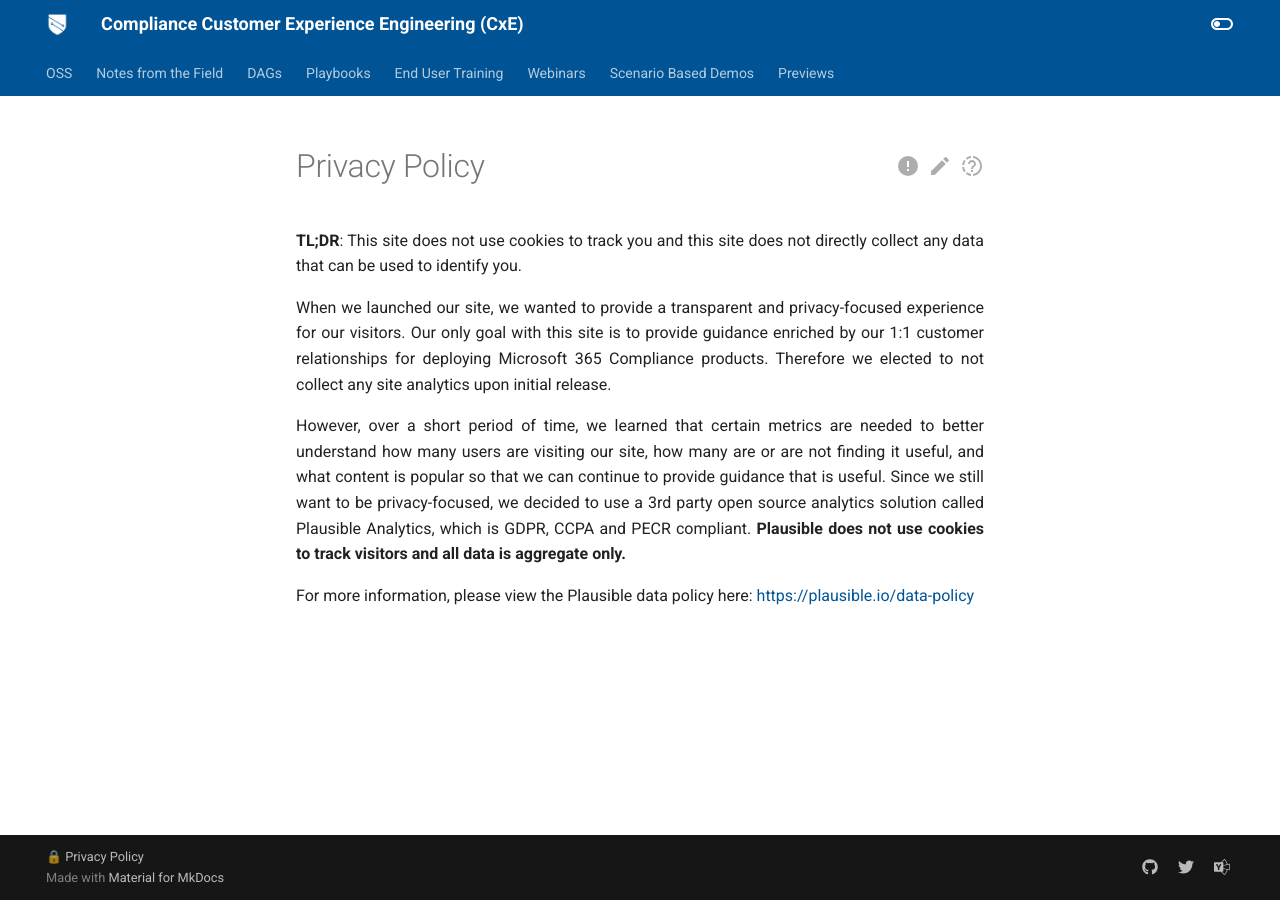
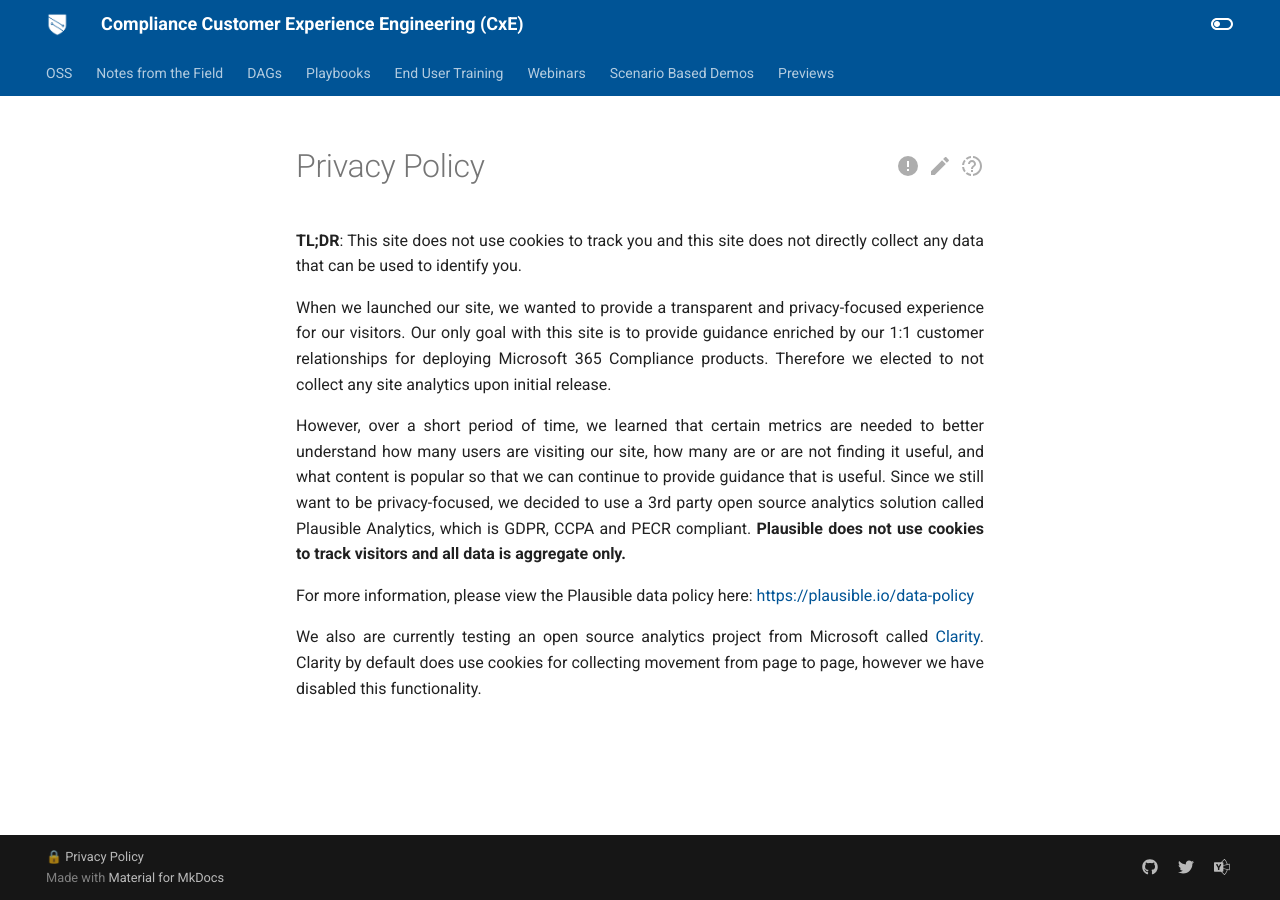
Before and after one commit to microsoft/ComplianceCxE, an MkDocs documentation site: the page built from docs/privacy.md, in a window 1280 px wide. Built offline with MkDocs 1.6.1 and Material for MkDocs 9.7.7, drawn with Linux system fonts in a browser that asks for light colours; comment, search, counter and statistics services are not loaded; old or Windows-style settings are respelled for this version of MkDocs.

Commit message:
add clarity to privacy policy

```diff
--- a/docs/privacy.md
+++ b/docs/privacy.md
@@ -7,3 +7,5 @@
 However, over a short period of time, we learned that certain metrics are needed to better understand how many users are visiting our site, how many are or are not finding it useful, and what content is popular so that we can continue to provide guidance that is useful.  Since we still want to be privacy-focused, we decided to use a 3rd party open source analytics solution called Plausible Analytics, which is GDPR, CCPA and PECR compliant.  **Plausible does not use cookies to track visitors and all data is aggregate only.**
 
 For more information, please view the Plausible data policy here: [https://plausible.io/data-policy](https://plausible.io/data-policy)
+
+We also are currently testing an open source analytics project from Microsoft called [Clarity](https://clarity.microsoft.com).  Clarity by default does use cookies for collecting movement from page to page, however we have disabled this functionality.
```
